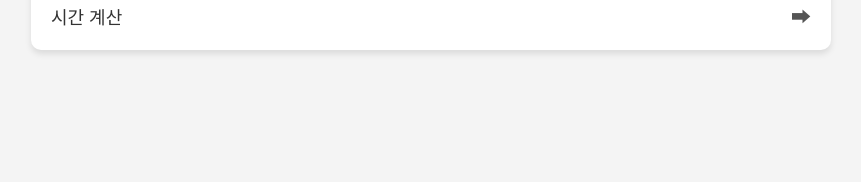
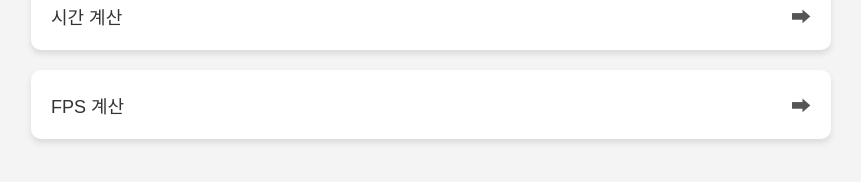
Before and after one commit to choimagon/FunctionWeb, a plain HTML site: page index.html in a window 1280 px wide. Shown: the part 196-378 px from the top of the page, without its empty margins (209-1070 px from the left). Drawn offline with Linux system fonts and the light colour scheme.

Commit message:
Update index.html

```diff
--- a/index.html
+++ b/index.html
@@ -63,6 +63,9 @@
         <a href="fuctions/cal.html" target="_blank" class="link-item">
             시간 계산 <span class="arrow">➡</span>
         </a>
+        <a href="fuctions/fps.html" target="_blank" class="link-item">
+            FPS 계산 <span class="arrow">➡</span>
+        </a>
     </div>
 </div>
 
```
